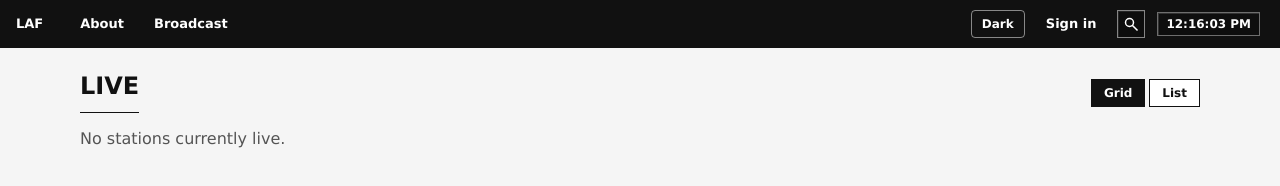
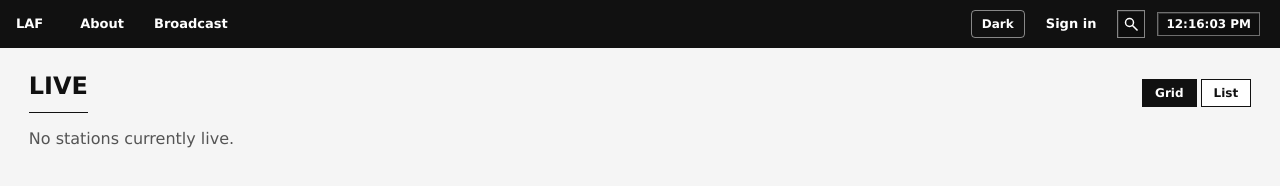
Before and after one commit to caulifloweram/laf-mvp, a website built with Vite: page packages/client-web/index.html in a window 1280 px wide. Built offline with nearby package versions, Linux system fonts and the light colour scheme; no server answers; files whose address does not match are found by name.

Commit message:
Desktop: main content uses 98% of screen width

```diff
--- a/packages/client-web/index.html
+++ b/packages/client-web/index.html
@@ -345,9 +345,9 @@
       body.nav-open .nav-backdrop { display: block; opacity: 1; }
       body.nav-open .nav-drawer { transform: translateX(0); }
 
-      /* Main content: 90% viewport width on desktop */
+      /* Main content: 98% of screen width on desktop */
       .main {
-        max-width: 90vw;
+        max-width: 98%;
         margin: 0 auto;
         padding: 24px 16px;
       }
```
